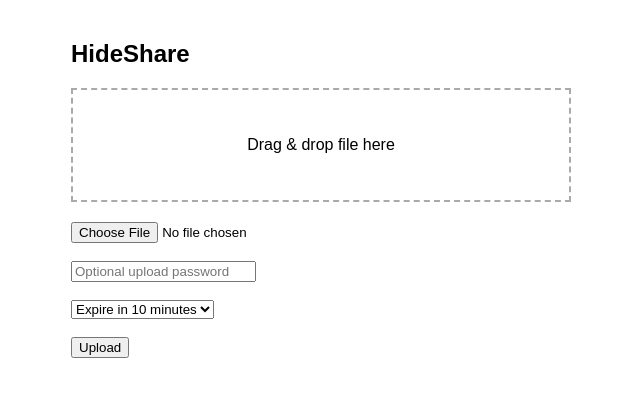
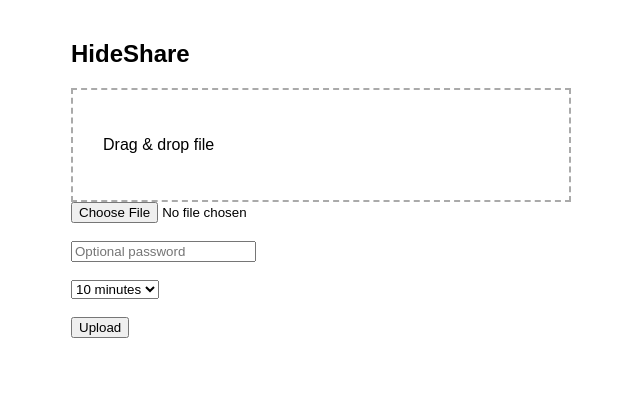
Before and after one commit to raghunathpu/HideShare, a React app in the folder frontend/: page / in a window 1280 px wide. Shown: the top 396 px of the page, without its empty margins (319-959 px from the left). Built offline with nearby package versions, Linux system fonts and the light colour scheme; the HTML template or start-up script is replaced by a standard one.

Commit message:
Fix routing and separate Upload page

```diff
--- a/frontend/src/App.jsx
+++ b/frontend/src/App.jsx
@@ -1,109 +1,13 @@
-import { useState } from "react";
+import { Routes, Route } from "react-router-dom";
+import Upload from "./Upload";
+import Download from "./Download";
 
 function App() {
-  const [file, setFile] = useState(null);
-  const [password, setPassword] = useState("");
-  const [expiry, setExpiry] = useState("10m");   // ✅ NEW
-  const [uploadResult, setUploadResult] = useState(null);
-  const [status, setStatus] = useState("");
-
-  const handleUpload = async () => {
-    if (!file) {
-      setStatus("❌ Please select a file");
-      return;
-    }
-
-    setStatus("⏳ Uploading...");
-
-    const formData = new FormData();
-    formData.append("file", file);
-    if (password) formData.append("password", password);
-    formData.append("expiry", expiry); // ✅ SEND EXPIRY
-
-    try {
-      const res = await fetch("https://hideshare-backend.onrender.com/upload", {
-        method: "POST",
-        body: formData,
-      });
-
-      const data = await res.json();
-      setUploadResult(data);
-      setStatus("✅ Upload successful");
-    } catch {
-      setStatus("❌ Upload failed");
-    }
-  };
-
-  const copyLink = () => {
-    if (!uploadResult || !uploadResult.downloadLink) {
-      alert("Download link not ready yet");
-      return;
-    }
-
-    const filename = uploadResult.downloadLink.split("/").pop();
-    const frontendLink = `https://hideshare.vercel.app/download/${filename}`;
-
-    navigator.clipboard.writeText(frontendLink)
-      .then(() => alert("Link copied to clipboard"))
-      .catch(() => alert("Failed to copy link"));
-  };
-
   return (
-    <div style={{ maxWidth: "500px", margin: "40px auto", fontFamily: "Arial" }}>
-      <h2>HideShare</h2>
-
-      {/* Drag & Drop */}
-      <div
-        onDragOver={(e) => e.preventDefault()}
-        onDrop={(e) => {
-          e.preventDefault();
-          setFile(e.dataTransfer.files[0]);
-        }}
-        style={{
-          border: "2px dashed #aaa",
-          padding: "30px",
-          textAlign: "center",
-          marginBottom: "20px",
-        }}
-      >
-        {file ? <p>📄 {file.name}</p> : <p>Drag & drop file here</p>}
-      </div>
-
-      <input type="file" onChange={(e) => setFile(e.target.files[0])} />
-
-      <br /><br />
-
-      <input
-        type="password"
-        placeholder="Optional upload password"
-        value={password}
-        onChange={(e) => setPassword(e.target.value)}
-      />
-
-      <br /><br />
-
-      {/* ✅ EXPIRY SELECT */}
-      <select value={expiry} onChange={(e) => setExpiry(e.target.value)}>
-        <option value="10m">Expire in 10 minutes</option>
-        <option value="20m">Expire in 20 minutes</option>
-        <option value="30m">Expire in 30 minutes</option>
-        <option value="1h">Expire in 1 hour</option>
-        <option value="permanent">Permanent</option>
-      </select>
-
-      <br /><br />
-
-      <button onClick={handleUpload}>Upload</button>
-
-      {status && <p>{status}</p>}
-
-      {uploadResult && (
-        <div style={{ marginTop: "30px" }}>
-          <p>✅ Upload successful</p>
-          <button onClick={copyLink}>Copy Link</button>
-        </div>
-      )}
-    </div>
+    <Routes>
+      <Route path="/" element={<Upload />} />
+      <Route path="/download/:filename" element={<Download />} />
+    </Routes>
   );
 }
 
--- /dev/null
+++ b/frontend/src/Upload.jsx
@@ -0,0 +1,93 @@
+import { useState } from "react";
+
+function Upload() {
+  const [file, setFile] = useState(null);
+  const [password, setPassword] = useState("");
+  const [expiry, setExpiry] = useState("10m");
+  const [uploadResult, setUploadResult] = useState(null);
+  const [status, setStatus] = useState("");
+
+  const handleUpload = async () => {
+    if (!file) {
+      setStatus("❌ Please select a file");
+      return;
+    }
+
+    setStatus("⏳ Uploading...");
+
+    const formData = new FormData();
+    formData.append("file", file);
+    if (password) formData.append("password", password);
+    formData.append("expiry", expiry);
+
+    try {
+      const res = await fetch(
+        "https://hideshare-backend.onrender.com/upload",
+        { method: "POST", body: formData }
+      );
+
+      const data = await res.json();
+      setUploadResult(data);
+      setStatus("✅ Upload successful");
+    } catch {
+      setStatus("❌ Upload failed");
+    }
+  };
+
+  const copyLink = () => {
+    const filename = uploadResult.downloadLink.split("/").pop();
+    const frontendLink = `https://hideshare.vercel.app/download/${filename}`;
+    navigator.clipboard.writeText(frontendLink);
+    alert("Link copied");
+  };
+
+  return (
+    <div style={{ maxWidth: "500px", margin: "40px auto", fontFamily: "Arial" }}>
+      <h2>HideShare</h2>
+
+      <div
+        onDragOver={(e) => e.preventDefault()}
+        onDrop={(e) => {
+          e.preventDefault();
+          setFile(e.dataTransfer.files[0]);
+        }}
+        style={{ border: "2px dashed #aaa", padding: "30px" }}
+      >
+        {file ? <p>{file.name}</p> : <p>Drag & drop file</p>}
+      </div>
+
+      <input type="file" onChange={(e) => setFile(e.target.files[0])} />
+      <br /><br />
+
+      <input
+        type="password"
+        placeholder="Optional password"
+        value={password}
+        onChange={(e) => setPassword(e.target.value)}
+      />
+      <br /><br />
+
+      <select value={expiry} onChange={(e) => setExpiry(e.target.value)}>
+        <option value="10m">10 minutes</option>
+        <option value="20m">20 minutes</option>
+        <option value="30m">30 minutes</option>
+        <option value="1h">1 hour</option>
+        <option value="permanent">Permanent</option>
+      </select>
+
+      <br /><br />
+      <button onClick={handleUpload}>Upload</button>
+
+      {status && <p>{status}</p>}
+
+      {uploadResult && (
+        <>
+          <p>Upload successful</p>
+          <button onClick={copyLink}>Copy Link</button>
+        </>
+      )}
+    </div>
+  );
+}
+
+export default Upload;
--- a/frontend/src/main.jsx
+++ b/frontend/src/main.jsx
@@ -1,17 +1,10 @@
 import React from "react";
 import ReactDOM from "react-dom/client";
-import { BrowserRouter, Routes, Route } from "react-router-dom";
-
+import { BrowserRouter } from "react-router-dom";
 import App from "./App";
-import Download from "./Download";
 
 ReactDOM.createRoot(document.getElementById("root")).render(
-  <React.StrictMode>
-    <BrowserRouter>
-      <Routes>
-        <Route path="/" element={<App />} />
-        <Route path="/download/:filename" element={<Download />} />
-      </Routes>
-    </BrowserRouter>
-  </React.StrictMode>
+  <BrowserRouter>
+    <App />
+  </BrowserRouter>
 );
```
